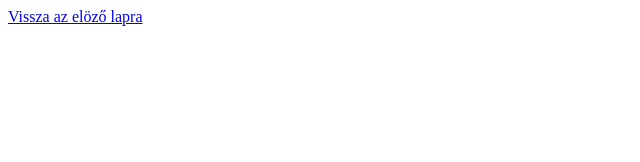
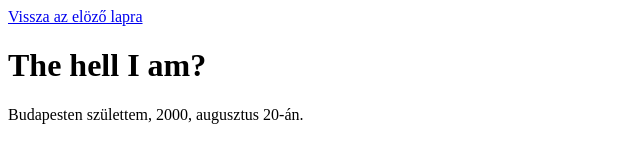
Before and after one commit to IaamSteve/Html-bemutatkoz-s, a plain HTML site: page K_I_bemutatkozas.html in a window 1280 px wide. Shown: the whole page, without its empty margins (0-640 px from the left). Drawn offline with Linux system fonts and the light colour scheme.

Commit message:
születési idő

```diff
--- a/K_I_bemutatkozas.html
+++ b/K_I_bemutatkozas.html
@@ -8,5 +8,7 @@
 </head>
 <body>
     <a href="index.html"> Vissza az elöző lapra</a>
+    <h1>The hell I am?</h1>
+    Budapesten születtem, 2000, augusztus 20-án.
 </body>
 </html>
```
